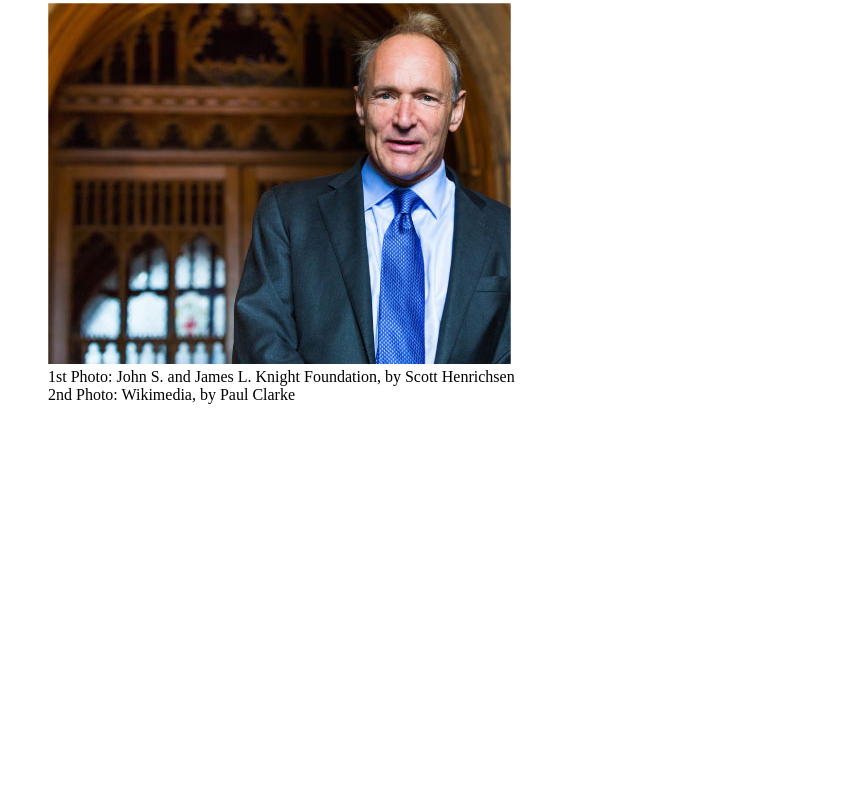
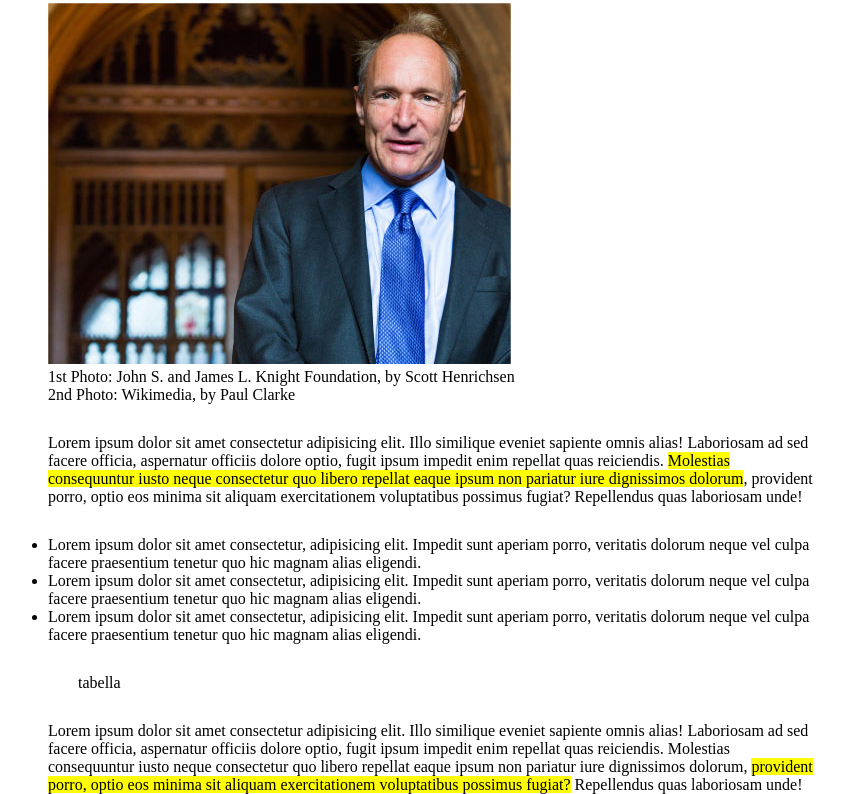
Before and after one commit to Alessandro-Rega/html-css-booleaner, a plain HTML site: page index.html in a window 1280 px wide. Shown: the part 674-1468 px from the top of the page, without its empty margins (208-1052 px from the left). Before the commit the page ends 1088 px from the top, so only its background shows below. Drawn offline with Linux system fonts and the light colour scheme.

Commit message:
insert main -tabella

```diff
--- a/css/style.css
+++ b/css/style.css
@@ -56,3 +56,24 @@ header h1{
 }
 
 /* fine header */
+
+
+/* inizio main */
+
+.paragrafo{
+    margin-top: 20px;
+}
+
+.paragrafo span{
+    background-color: yellow;
+}
+
+#lista{
+    margin-top: 30px;
+}
+
+#tabella{
+    margin: 30px;
+}
+
+/* fine main */
--- a/index.html
+++ b/index.html
@@ -30,5 +30,37 @@
         <p>2nd Photo: Wikimedia, by Paul Clarke</p>
     </header>
     <!-- fine header -->
+
+    <!-- inizio main -->
+    <main class="grandezza">
+        <!-- prima section -->
+        <section class="paragrafo">
+            <p>Lorem ipsum dolor sit amet consectetur adipisicing elit. Illo similique eveniet sapiente omnis alias! Laboriosam ad sed facere officia, aspernatur officiis dolore optio, fugit ipsum impedit enim repellat quas reiciendis.
+            <span>Molestias consequuntur iusto neque consectetur quo libero repellat eaque ipsum non pariatur iure dignissimos dolorum</span>, provident porro, optio eos minima sit aliquam exercitationem voluptatibus possimus fugiat? Repellendus quas laboriosam unde!</p>
+        </section>
+
+        <!-- seconda section -->
+        <section id="lista">
+            <ul>
+                <li>Lorem ipsum dolor sit amet consectetur, adipisicing elit. Impedit sunt aperiam porro, veritatis dolorum neque vel culpa facere praesentium tenetur quo hic magnam alias eligendi.</li>
+                <li>Lorem ipsum dolor sit amet consectetur, adipisicing elit. Impedit sunt aperiam porro, veritatis dolorum neque vel culpa facere praesentium tenetur quo hic magnam alias eligendi.</li>
+                <li>Lorem ipsum dolor sit amet consectetur, adipisicing elit. Impedit sunt aperiam porro, veritatis dolorum neque vel culpa facere praesentium tenetur quo hic magnam alias eligendi.</li>
+            </ul>
+        </section>
+
+        <!-- terza section -->
+        <section id="tabella">
+            <table>
+                tabella
+            </table>
+        </section>
+
+        <!-- quarta section -->
+        <section class="paragrafo">
+            <p>Lorem ipsum dolor sit amet consectetur adipisicing elit. Illo similique eveniet sapiente omnis alias! Laboriosam ad sed facere officia, aspernatur officiis dolore optio, fugit ipsum impedit enim repellat quas reiciendis.
+            Molestias consequuntur iusto neque consectetur quo libero repellat eaque ipsum non pariatur iure dignissimos dolorum, <span>provident porro, optio eos minima sit aliquam exercitationem voluptatibus possimus fugiat?</span> Repellendus quas laboriosam unde!</p>
+        </section>
+    </main>
+    <!-- fine main -->
 </body>
 </html>
```
